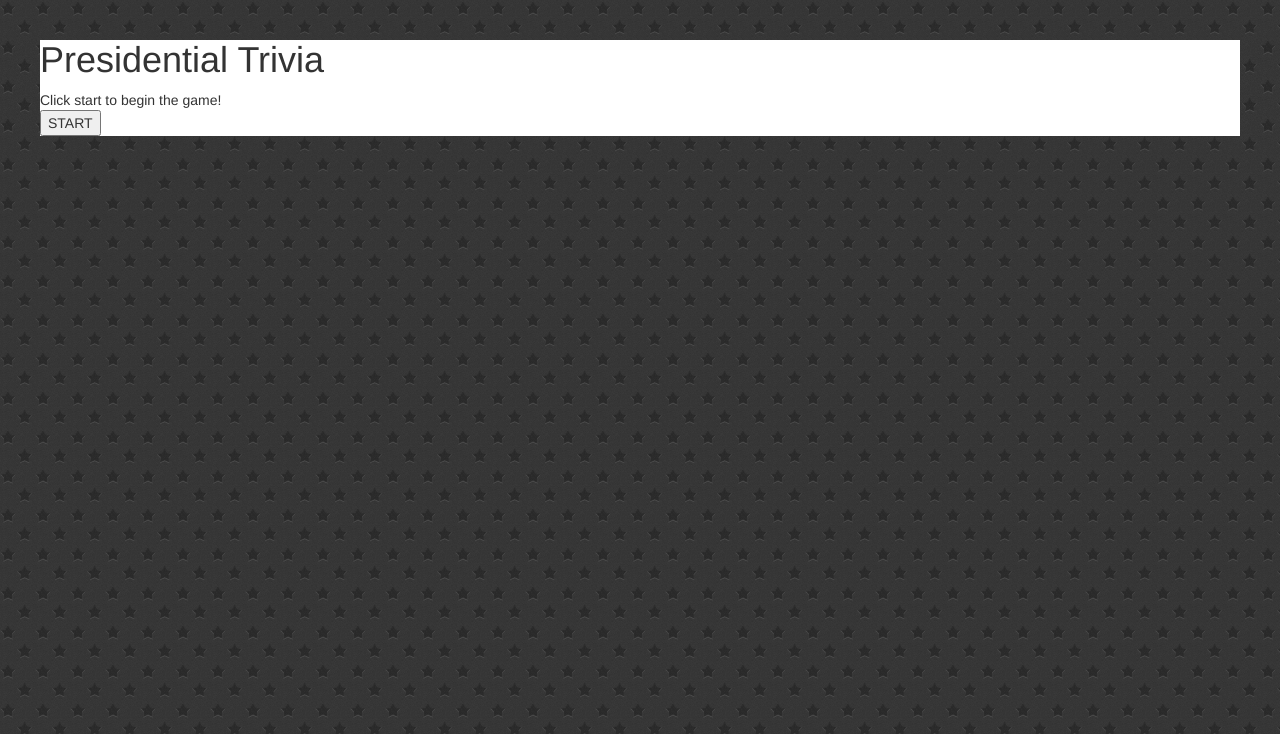
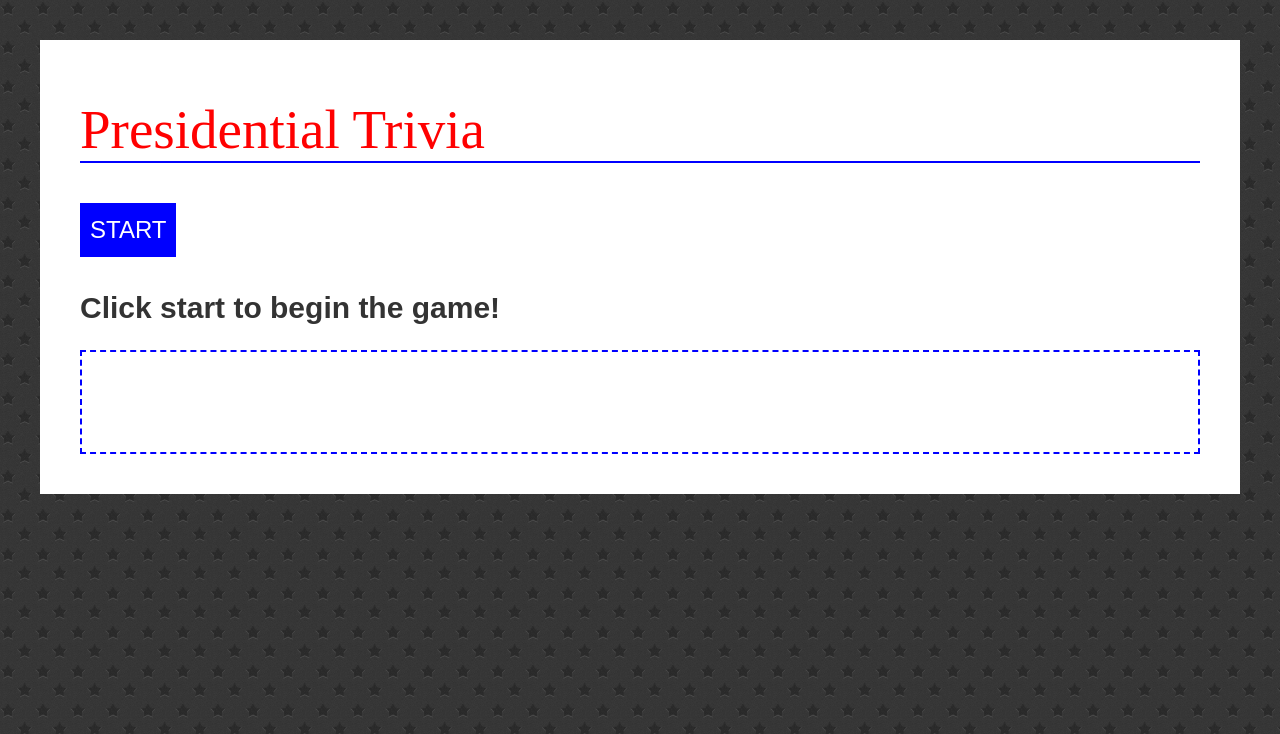
Before and after one commit to seamanhd/TriviaGame, a PHP site: page / in a window 1280 px wide. Shown: the top 734 px of the page. Run offline with PHP 8.4, Linux system fonts and the light colour scheme.

Commit message:
final files

```diff
--- a/assets/css/style.css
+++ b/assets/css/style.css
@@ -8,7 +8,49 @@ body {
 	background-repeat: repeat;
 }
 
+h1 {
+	font-family: 'Abril Fatface', serif;
+	color: red;
+	font-size: 55px;
+	border-bottom:2px solid blue;
+}
+
+#display {
+
+	font-size: 30px;
+	margin-bottom: 20px;
+}
+
+#questions {
+	border: 2px blue dashed;
+	padding: 50px;
+}
+
+form {
+	padding-bottom: 10px;
+	margin-bottom: 10px;
+	border-bottom: 2px solid red;
+}
+
 #main {
+
+	font-family: 'Raleway', sans-serif;
+	font-size: 20px;
+	padding: 40px;
 	background-color: #fff;
 	margin: 40px;
 }
+
+
+button {
+	appearance: none;
+  box-shadow: none;
+  border: blue;
+  padding: 10px;
+  background-color: blue;
+  color: #fff;
+  font-size: 24px;
+  	margin-top: 30px;
+  	margin-bottom:30px;
+
+}
--- a/assets/javascript/app.js
+++ b/assets/javascript/app.js
@@ -26,7 +26,7 @@ var q6;
 
  var stopwatch = {
 
- 	time: 20,
+ 	time: 120,
 
  	start: function() {
     	myWatch = setInterval(stopwatch.count, 1000);
@@ -38,8 +38,8 @@ var q6;
 
   	reset: function() {
 
-    	stopwatch.time = 20;
-      $("#display").text("00.20");
+    	stopwatch.time = 120;
+      $("#display").text("02:00");
  	 },
 
  	count: function() {
@@ -135,12 +135,11 @@ var printQuestions = function() {
 	for (var i = 0; i < questions.length; i++) {
 		$("#questions").append("<p>" + questions[i].question + " </p>" + "<form>" + "<input value='true' type='radio' name='q" + i + "'>" + "True" + "    " + "<input value='false' type='radio' name='q" + i + "'>" + "False" +   "</form>");
 		};
-	$("#questions").append("<button id='submit'> Check my score! </button>");
+	$("#questions").append("<button id='submit'> GRADE ME </button>");
 }
 
 
 var getAnswers = function(){
-
 	for (var i = 0; i < questions.length; i++) {
 
 		answers.push($("input[name='q" + i + "']:checked").val());
@@ -164,11 +163,12 @@ var gameEnd = function () {
 			stopwatch.stop();
     		stopwatch.reset();
     		getAnswers();
-    		$("#display").html("Click start to play again!");
-    		$("#questions").html("Great job!" + "<br>"
+    		$("#display").html("Click start to play again");
+    		$("#questions").html("<b>" + "Great job!" + "</b>" +"<br><br>"
     			+ "Correct: " + correctCount + "<br>"
     			+ "Incorrect: " + wrongCount + "<br>"
     			+ "Total Answered: " + answeredCount + "<br>");
+
 
 }
 
@@ -182,7 +182,13 @@ window.onload = function() {
 	$("#display").text("Click start to begin the game!");
 	$("#start").click(function(){
 		stopwatch.start();
+		//answers.empty();
 		$("#questions").empty();
+		questions = [];
+		answers=[];
+		correctCount=0;
+		wrongCount=0;
+		answeredCount=0;
 		createQuestions();
 		printQuestions();
 	$("#submit").on('click', function() {
@@ -192,3 +198,6 @@ window.onload = function() {
 
 	});
 }
+
+
+//resetting the answers??e
--- a/index.html
+++ b/index.html
@@ -16,11 +16,16 @@
 <div id="main">
 <h1> Presidential Trivia </h1>
 
-<div id="display"> </div>
+<button id="start"> START </button>
+<b><div id="display"> </div></b>
 
-<button id="start"> START </button>
+
 
 <div id="questions">
+
+<div id="buttonArea">
+
+</div>
 
 
 </div>
```
